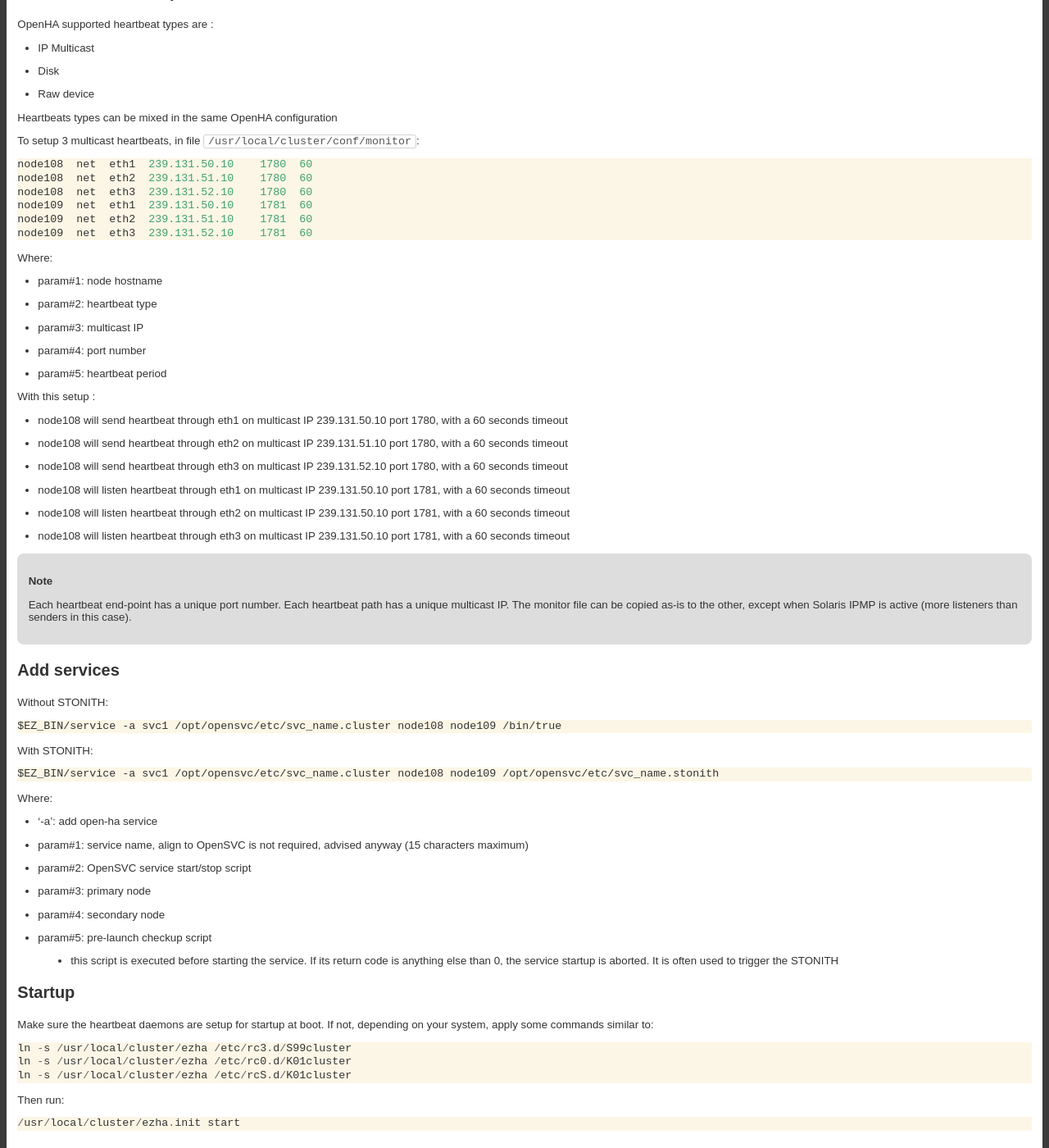
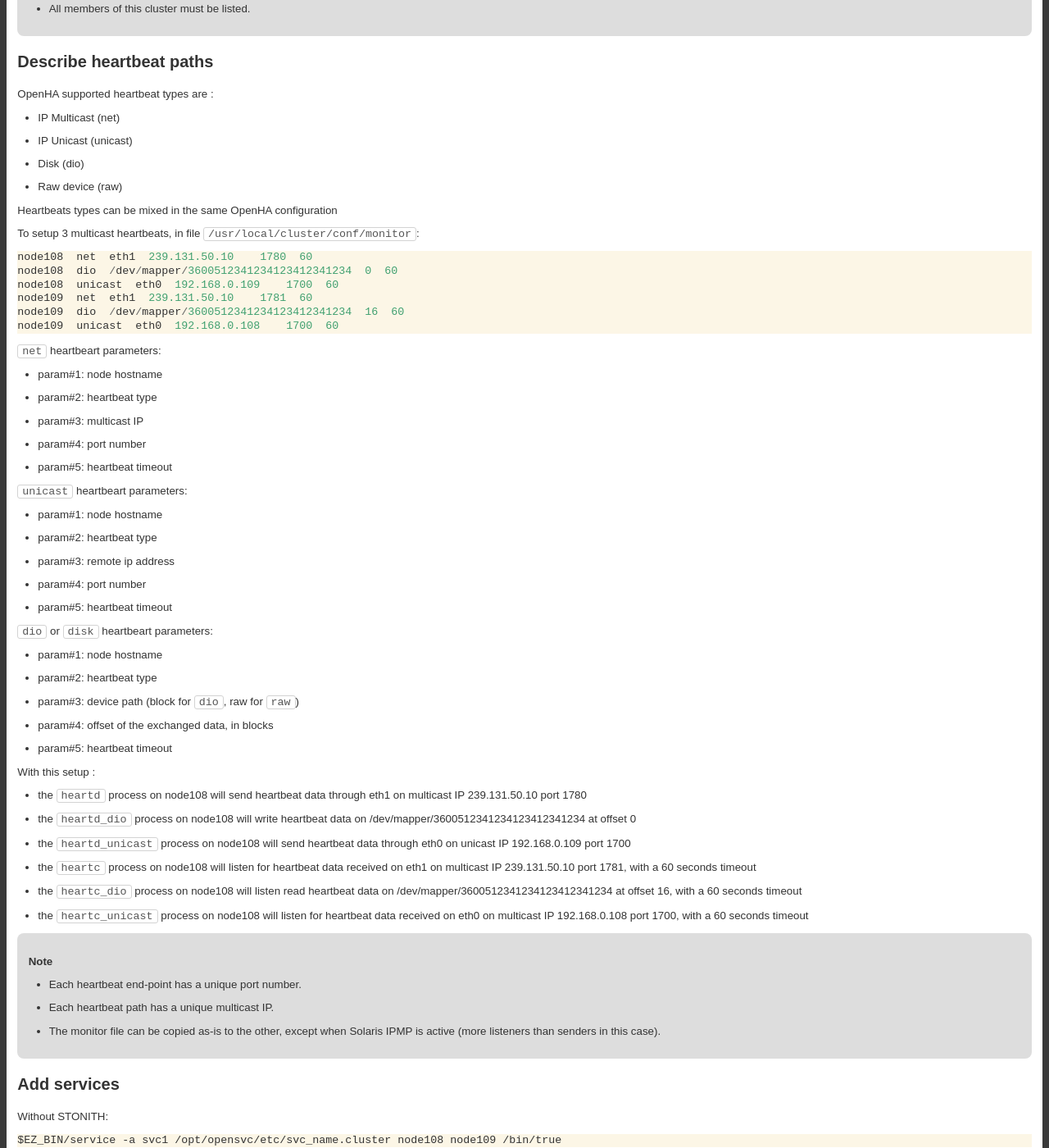
Before and after one commit to opensvc/docs.opensvc.com, a Sphinx documentation site: the page built from source/howto.ha.rst, in a window 1280 px wide and 1400 px high, scrolled down 1288 px. Shown: the whole window at 82% size. Built offline with Sphinx 7.4.7, drawn with Linux system fonts in a browser that asks for light colours; comment, search, counter and statistics services are not loaded; some of the changed text lies outside the part shown.

Commit message:
Update openha doc for unicast and misc changes

```diff
--- a/source/howto.ha.rst
+++ b/source/howto.ha.rst
@@ -10,10 +10,11 @@
 
 Best practice for heartbeat infrastructure:
 
-*   Try to configure an even number of heartbeats
-*   Try to configure one heartbeat on a dedicated LAN
+*   Try to use more than 2 heartbeat links
+*   Try to mix heartbeat drivers
 *   Don't use the same LAN twice for heartbeat
 *   Don't use LANs with a common point of failure
+*   Try to configure one heartbeat on a dedicated LAN
 
 Installation
 ============
@@ -69,18 +70,19 @@
 
 .. note::
 
-    No trailing spaces.
-    One node per line.
-    All members of this cluster must be listed.
+    * No trailing spaces.
+    * One node per line.
+    * All members of this cluster must be listed.
 
 Describe heartbeat paths
 ------------------------
 
 OpenHA supported heartbeat types are :
 
-- IP Multicast
-- Disk
-- Raw device
+- IP Multicast (net)
+- IP Unicast (unicast)
+- Disk (dio)
+- Raw device (raw)
 
 Heartbeats types can be mixed in the same OpenHA configuration
 
@@ -89,34 +91,50 @@
 ::
 
    node108  net  eth1  239.131.50.10    1780  60
-   node108  net  eth2  239.131.51.10    1780  60
-   node108  net  eth3  239.131.52.10    1780  60
+   node108  dio  /dev/mapper/3600512341234123412341234  0  60
+   node108  unicast  eth0  192.168.0.109    1700  60
    node109  net  eth1  239.131.50.10    1781  60
-   node109  net  eth2  239.131.51.10    1781  60
-   node109  net  eth3  239.131.52.10    1781  60
+   node109  dio  /dev/mapper/3600512341234123412341234  16  60
+   node109  unicast  eth0  192.168.0.108    1700  60
 
-Where:
+``net`` heartbeart parameters:
 
 *   param#1: node hostname
 *   param#2: heartbeat type
 *   param#3: multicast IP
 *   param#4: port number
-*   param#5: heartbeat period
+*   param#5: heartbeat timeout
+
+``unicast`` heartbeart parameters:
+
+*   param#1: node hostname
+*   param#2: heartbeat type
+*   param#3: remote ip address
+*   param#4: port number
+*   param#5: heartbeat timeout
+
+``dio`` or ``disk`` heartbeart parameters:
+
+*   param#1: node hostname
+*   param#2: heartbeat type
+*   param#3: device path (block for ``dio``, raw for ``raw``)
+*   param#4: offset of the exchanged data, in blocks
+*   param#5: heartbeat timeout
 
 With this setup :
 
-- node108 will send heartbeat through eth1 on multicast IP 239.131.50.10 port 1780, with a 60 seconds timeout
-- node108 will send heartbeat through eth2 on multicast IP 239.131.51.10 port 1780, with a 60 seconds timeout
-- node108 will send heartbeat through eth3 on multicast IP 239.131.52.10 port 1780, with a 60 seconds timeout
-- node108 will listen heartbeat through eth1 on multicast IP 239.131.50.10 port 1781, with a 60 seconds timeout
-- node108 will listen heartbeat through eth2 on multicast IP 239.131.50.10 port 1781, with a 60 seconds timeout
-- node108 will listen heartbeat through eth3 on multicast IP 239.131.50.10 port 1781, with a 60 seconds timeout
+- the ``heartd`` process on node108 will send heartbeat data through eth1 on multicast IP 239.131.50.10 port 1780
+- the ``heartd_dio`` process on node108 will write heartbeat data on /dev/mapper/3600512341234123412341234 at offset 0
+- the ``heartd_unicast`` process on node108 will send heartbeat data through eth0 on unicast IP 192.168.0.109 port 1700
+- the ``heartc`` process on node108 will listen for heartbeat data received on eth1 on multicast IP 239.131.50.10 port 1781, with a 60 seconds timeout
+- the ``heartc_dio`` process on node108 will listen read heartbeat data on /dev/mapper/3600512341234123412341234 at offset 16, with a 60 seconds timeout
+- the ``heartc_unicast`` process on node108 will listen for heartbeat data received on eth0 on multicast IP 192.168.0.108 port 1700, with a 60 seconds timeout
 
 .. note::
 
-    Each heartbeat end-point has a unique port number.
-    Each heartbeat path has a unique multicast IP.
-    The monitor file can be copied as-is to the other, except when Solaris IPMP is active (more listeners than senders in this case).
+    * Each heartbeat end-point has a unique port number.
+    * Each heartbeat path has a unique multicast IP.
+    * The monitor file can be copied as-is to the other, except when Solaris IPMP is active (more listeners than senders in this case).
 
 Add services
 ------------
@@ -208,7 +226,9 @@
 Trigger a failover
 ------------------
 
-When a service is handled to any heartbeat daemon, you must not use stop/start OpenSVC commands to drive this service: the heartbeat daemon being in charge, you must use its command set only. On the node where the service is RUNNING:
+When a service is handled to any heartbeat daemon, you must not use stop/start OpenSVC commands to drive this service: the heartbeat daemon being in charge, you must use its command set only.
+
+On the node where the service is RUNNING:
 
 ::
 
@@ -296,4 +316,7 @@
    username = opensvc
    key = /home/opensvc/.ssh/id_dsa
 
-.. note:: Some Ilo firmware versions refuse rsa authentication. To be on the safe side, use dsa keys. You may also be required to remove change the key comment to match the ILo login username.
+.. note::
+
+    * Some Ilo firmware versions refuse rsa authentication. To be on the safe side, use dsa keys.
+    * You may also be required to remove or change the key's comment to match the ILo login username.
```
